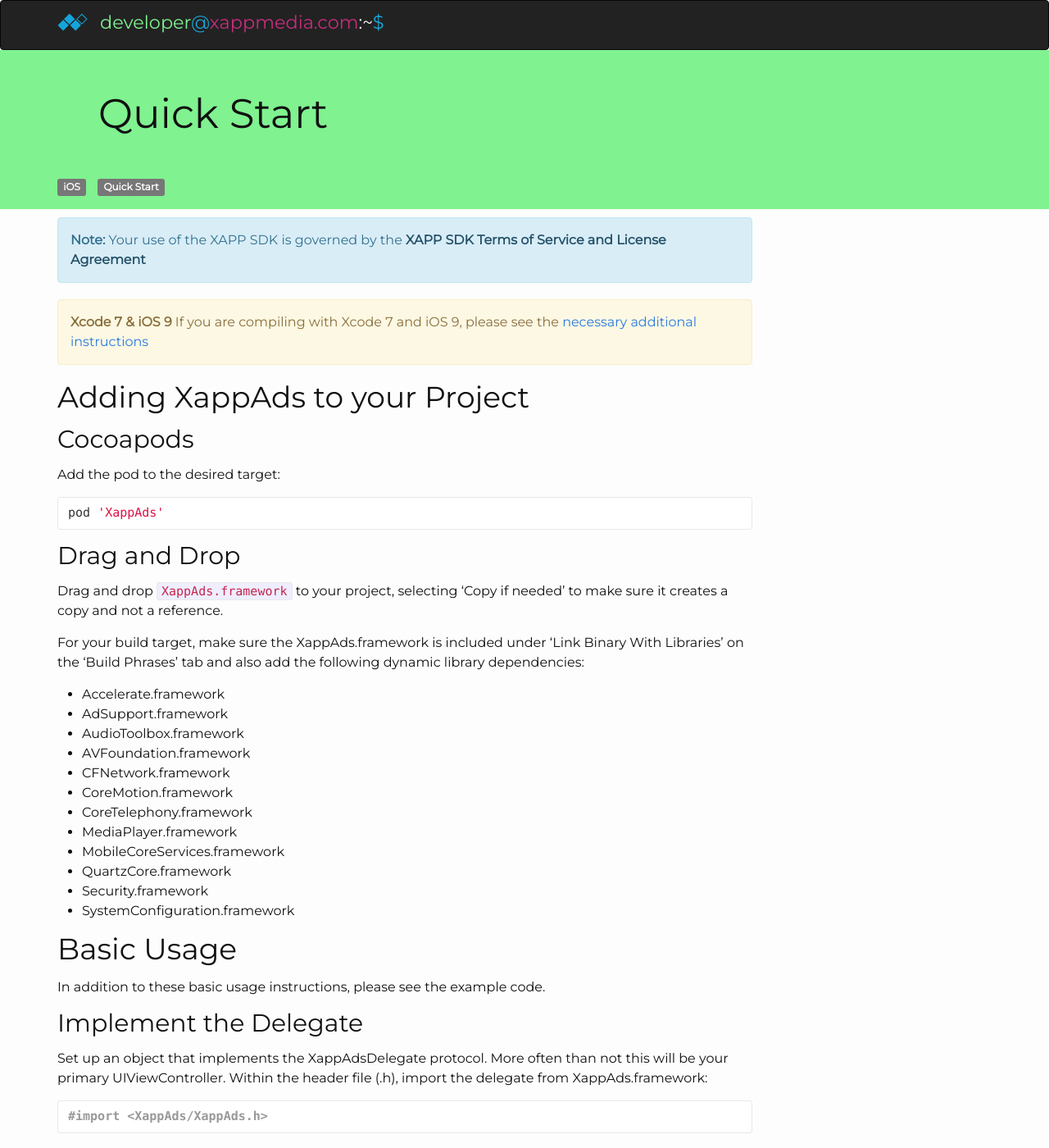
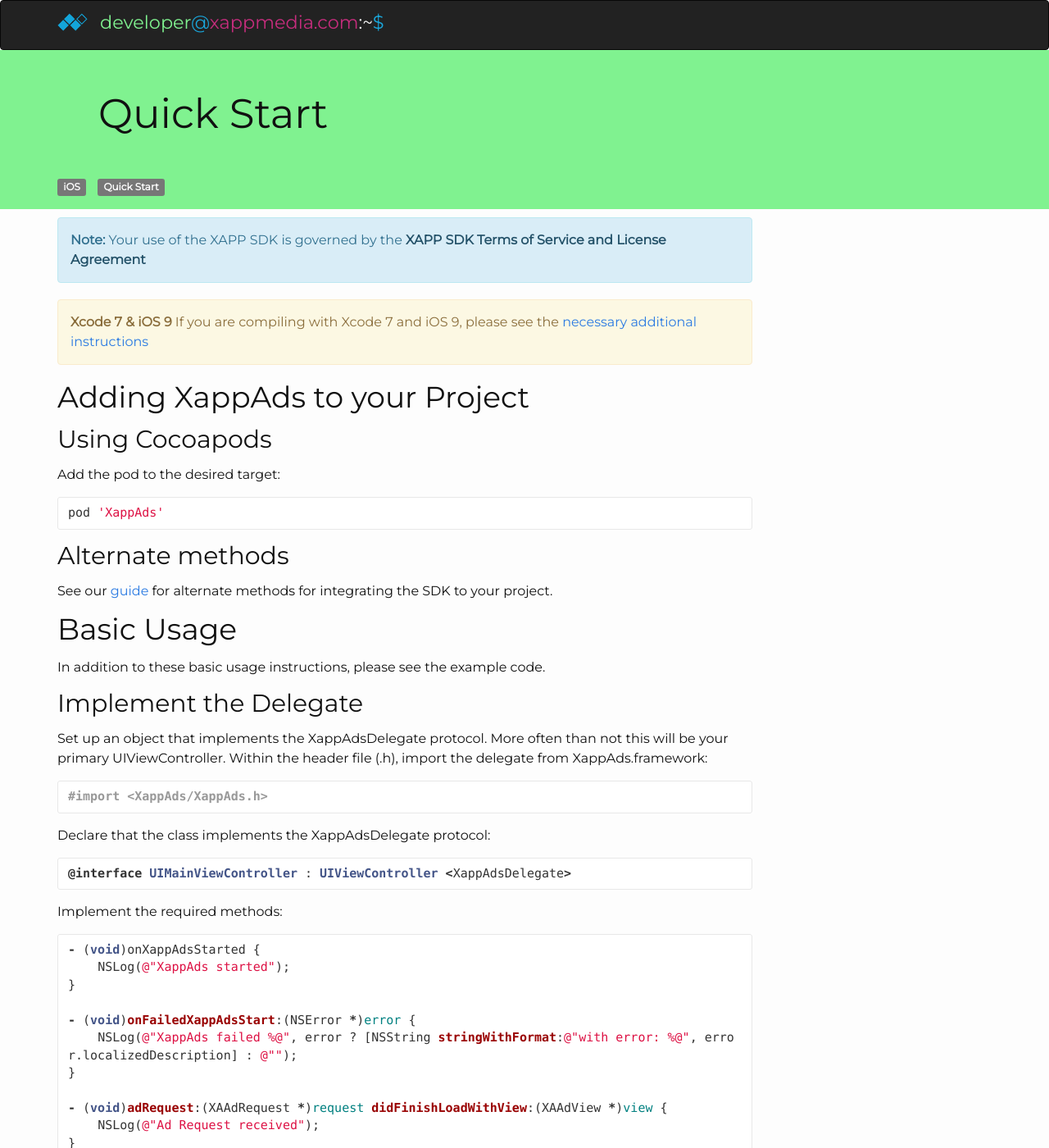
Before and after one commit to chrsdietz/Documentation, a Jekyll site: the page built from _ios/quick-start.markdown, in a window 1280 px wide and 1400 px high. Shown: the whole window at 82% size. Built offline with Jekyll 4.4.1, drawn with Linux system fonts in a browser that asks for light colours; nearby versions of some CDN libraries; library files that are not in the unit come from our copies; Markdown is read by kramdown in place of the engine named in the settings; comment, search, counter and statistics services are not loaded.

Commit message:
updated quick start to include new article

````diff
--- a/_ios/quick-start.markdown
+++ b/_ios/quick-start.markdown
@@ -13,7 +13,7 @@
 
 # Adding XappAds to your Project
 
-## Cocoapods
+## Using Cocoapods
 
 Add the pod to the desired target:
 
@@ -21,24 +21,9 @@
 pod 'XappAds'
 ```
 
-## Drag and Drop
+## Alternate methods
 
-Drag and drop `XappAds.framework` to your project, selecting 'Copy if needed' to make sure it creates a copy and not a reference.
-
-For your build target, make sure the XappAds.framework is included under 'Link Binary With Libraries' on the 'Build Phrases' tab and also add the following dynamic library dependencies:
-
- *  Accelerate.framework
- *  AdSupport.framework
- *  AudioToolbox.framework
- *  AVFoundation.framework
- *  CFNetwork.framework
- *  CoreMotion.framework
- *  CoreTelephony.framework
- *  MediaPlayer.framework
- *  MobileCoreServices.framework
- *  QuartzCore.framework
- *  Security.framework
- *  SystemConfiguration.framework
+See our [guide](/ios/get-the-sdk) for alternate methods for integrating the SDK to your project.
 
 # Basic Usage
 In addition to these basic usage instructions, please see the example code.
````
